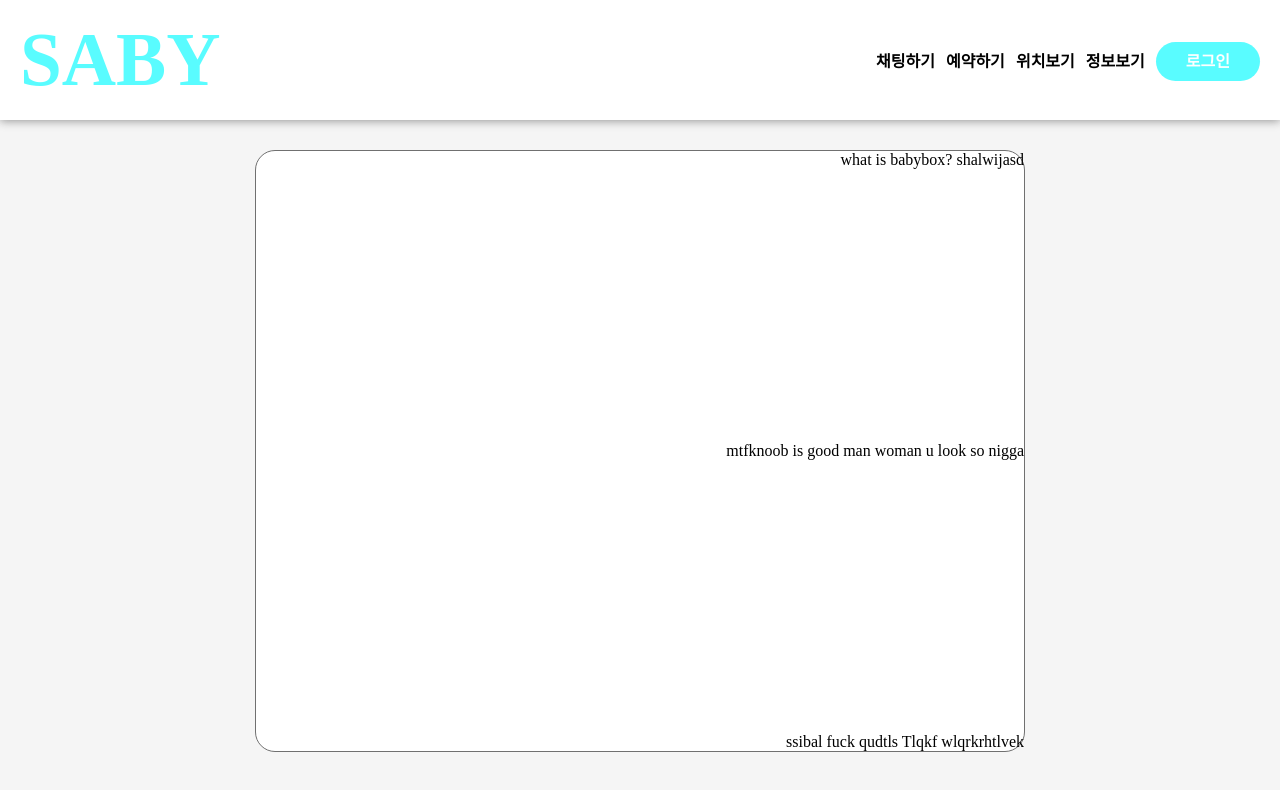
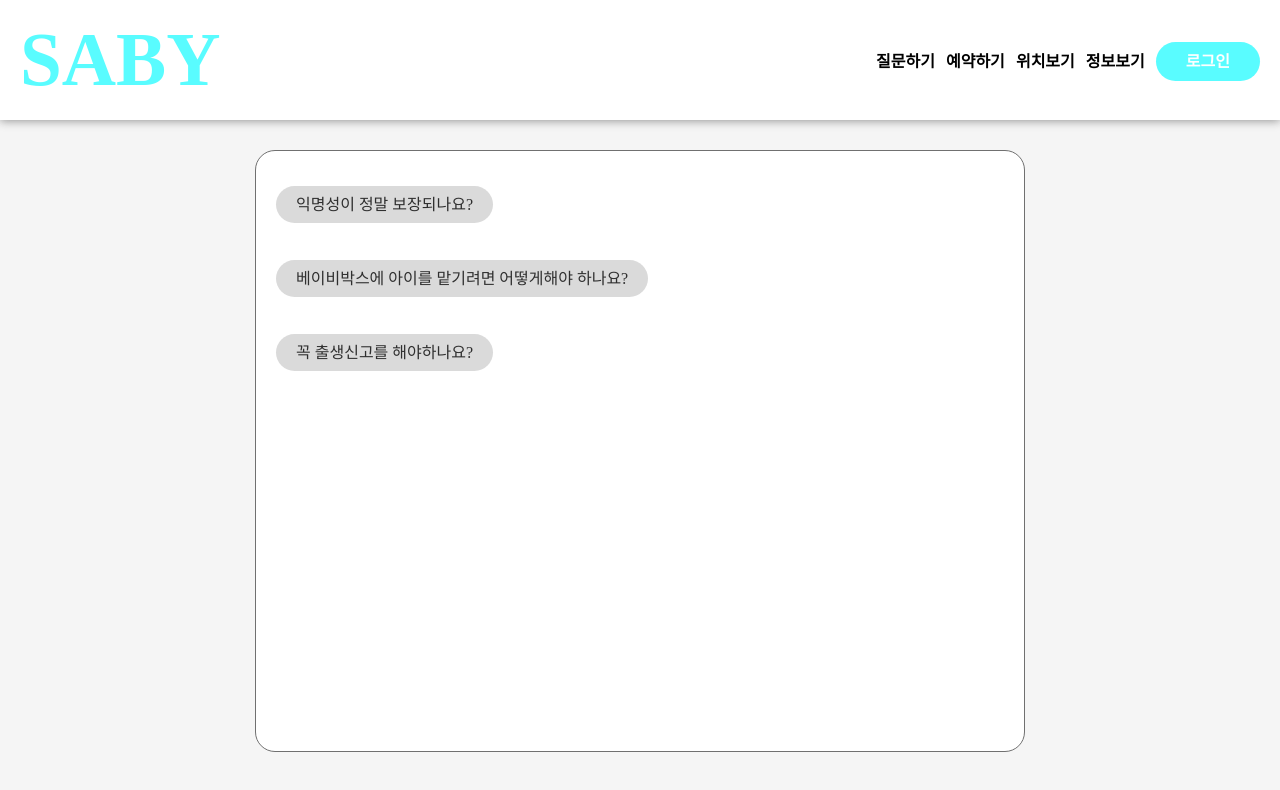
Before and after one commit to HACKERTON-JATS/SABY_FRONTEND, a React (Create React App) app: page /Chat in a window 1280 px wide. Shown: the top 790 px of the page. Built offline with nearby package versions, Linux system fonts and the light colour scheme; a web font is replaced by a local one; what google-maps-react would draw is missing.

Commit message:
[ADD] uset Last
.

```diff
--- a/src/components/Chat/Chat.js
+++ b/src/components/Chat/Chat.js
@@ -6,6 +6,9 @@ import * as S from "./styles";
 const Chat = () => {
 
     const [number, setNumber] = useState(0);
+    const [visF, setVisF] = useState("none");
+    const [visS, setVisS] = useState("none");
+    const [visT, setVisT] = useState("none");
 
 
     const QuestionId = async (e) => {
@@ -22,6 +25,21 @@ const Chat = () => {
     }
 
     const Ans = localStorage.getItem("Answer");
+    const changeVisF = () => {
+        setVisF("block");
+        setVisS("none");
+        setVisT("none");
+    }
+    const changeVisS = () => {
+        setVisF("none");
+        setVisS("block");
+        setVisT("none");
+    }
+    const changeVisT = () => {
+        setVisF("none");
+        setVisS("none");
+        setVisT("block");
+    }
 
     return (
         <>
@@ -30,16 +48,34 @@ const Chat = () => {
                 <S.ChatBox>
                     <S.QWrapper>
                         <S.First>
-                            <S.Question onClick={QuestionId}> what is babybox? shalwijasd</S.Question>
-                            <S.Answer>{Ans}</S.Answer>
+                            <S.Question onClick={changeVisF}> 익명성이 정말 보장되나요?</S.Question>
+                            <S.FAnswer visF={visF}>
+                                네! 저희 서비스는 사용자의 필요한 정보만 저장하고 닉네임도 일부만 보이게끔 해서
+                                <br />
+                                관리자조차도 사용자의 정보를 알 수 없습니다.안심하고 사용하셔도 좋습니다!
+                             </S.FAnswer>
                         </S.First>
                         <S.Second>
-                            <S.Question>mtfknoob is good man woman u look so nigga</S.Question>
-                            <S.Answer></S.Answer>
+                            <S.Question onClick={changeVisS}>베이비박스에 아이를 맡기려면 어떻게해야 하나요?</S.Question>
+                            <S.SAnswer visS={visS}>
+                                메인페이지에서 예약하기를 누르시고 그 다음부턴 빈칸에 따라 차례대로 입력해주시면 됩니다.
+                                <br />
+                                단 예약하시기 전에 꼭 채팅 또는 전화로 상담을 해주세요!
+                                <br />
+                                그리고 아이를 맡기기 전에 충분히 생각을 해주세요.
+                            </S.SAnswer>
                         </S.Second>
                         <S.Third>
-                            <S.Question>ssibal fuck qudtls Tlqkf wlqrkrhtlvek</S.Question>
-                            <S.Answer></S.Answer>
+                            <S.Question onClick={changeVisT}>꼭 출생신고를 해야하나요?</S.Question>
+                            <S.TAnswer visT={visT}>
+                                출생신고가 된 상태로 저희에게 온 아이들은 좋은 가정으로 입양보낼 수 있지만
+                                <br />
+                                출생신고조차 되어있지 않은 아이들은 입양이 불가능하여 보육원으로 보내지게 돼요.
+                                <br />
+                                보육원으로 보내진 아이들은 출생신고가 안 되어서 병원,
+                                <br />
+                                학교같은 기본적인 권리도 누리지 못할 거예요. 그러니 출생신고는 꼭! 해주세요
+                            </S.TAnswer>
                         </S.Third>
                     </S.QWrapper>
                 </S.ChatBox>
--- a/src/components/Chat/styles.js
+++ b/src/components/Chat/styles.js
@@ -18,7 +18,7 @@ export const ChatBox = styled.div`
 `
 
 export const First = styled.div`
-
+    margin-top: 40px;
 `
 
 export const Second = styled.div`
@@ -29,17 +29,50 @@ export const Third = styled.div`
 
 `
 
-export const Question = styled.p`
-    float: right;
+export const Question = styled.span`
+    padding: 10px 20px;
+    border-radius: 50px;
+    cursor: pointer;
+    background: #dadada;
+    color: #2f2f2f;
+
+    &:hover{
+        background: #555;
+        color: #fff;
+    }
 `
 
-export const Answer = styled.p`
-    float: left;
+export const FAnswer = styled.p`
+    margin-top: 50px;
+    border: 1px solid #59fcff;
+    border-radius: 20px;
+    padding: 20px 0px;
+    margin-right: 20px;
+    padding-left: 20px;
+    display: ${({ visF }) => visF};
+`
+export const SAnswer = styled.p`
+    margin-top: 50px;
+    border: 1px solid #59fcff;
+    border-radius: 20px;
+    padding: 20px 0px;
+    margin-right: 20px;
+    padding-left: 20px;
+    display: ${({ visS }) => visS};
+`
+export const TAnswer = styled.p`
+    margin-top: 50px;
+    border: 1px solid #59fcff;
+    border-radius: 20px;
+    padding: 20px 0px;
+    margin-right: 20px;
+    padding-left: 20px;
+    display: ${({ visT }) => visT};
 `
 
 export const QWrapper = styled.div`
-    height: 100%;
     display: flex;
     flex-direction: column;
-    justify-content: space-between;
+    gap: 50px;
+    margin-left: 20px;
 `
--- a/src/components/Enter/Enter.js
+++ b/src/components/Enter/Enter.js
@@ -11,7 +11,7 @@ const Enter = () => {
             <S.Slogan>베이비박스 지원 서비스</S.Slogan>
             <S.ChangePage>
                 <S.InformationWrp>
-                    <NavLink to="/">
+                    <NavLink to="/Information">
                         <S.InfShadow >
                             <S.SeeInf>정보 보러가기</S.SeeInf>
                             <S.HiddenInf>베이비 박스에 대해 자세한 정보를 보러가세요.</S.HiddenInf>
--- a/src/components/Login/Signup/Signup.js
+++ b/src/components/Login/Signup/Signup.js
@@ -125,25 +125,13 @@ const Signup = () => {
 
     const [code, setCode] = useState("");
 
-    const emailCk = async (e) => {
-        try {
-            await request("post", "/sms-certification/sends", {
-                "Content-type": "application/json"
-            }, {
-                "email": email
-            }, "USER")
-        }
-        catch {
-            console.log("err");
-        }
-    }
-
     const emailOk = async (e) => {
         try {
             setCode()
             await request("get", `sms-certification/confirms?code=${code}`, {
                 "Content-type": "application/json",
             }, {})
+            alert("이메일이 인증되었습니다!")
         }
         catch (e) {
             console.log(e);
@@ -207,7 +195,7 @@ const Signup = () => {
                             <S.UserEmail>이메일 인증 코드</S.UserEmail>
                             <S.Check>
                                 <S.EmailInp></S.EmailInp>
-                                <S.SendCode onClick={emailCk}>이메일 인증</S.SendCode>
+                                <S.SendCode onClick={emailOk}>이메일 인증</S.SendCode>
                             </S.Check>
                         </S.Email>
                         <S.Name>
--- a/src/components/Main/Content/Content.js
+++ b/src/components/Main/Content/Content.js
@@ -7,16 +7,22 @@ const Content = () => {
 
 
     const name = localStorage.getItem("name");
+    const timed = localStorage.getItem("timed");
 
     useEffect(async (e) => {
 
         try {
             const data = await requestWithAccessToken("get", "/reservation_time", {}, {}, "USER");
-            console.log(data)
+            console.log(data);
+            for (let i = 0; i < data.length; i++) {
+                console.log(data[i]);
+            }
+            localStorage.setItem("timed", JSON.stringify(data))
         }
         catch (e) {
             console.log(e)
         }
+
     }, [])
 
     return (
@@ -28,7 +34,7 @@ const Content = () => {
                 </S.Name>
                 <S.Reservation>
                     <S.Alias>예약 일정</S.Alias>
-                    <S.ReservationInf>예약일정이 없습니다</S.ReservationInf>
+                    <S.ReservationInf>{timed == undefined ? "예약일정이 없습니다" : timed.substr(10, 22)}</S.ReservationInf>
                 </S.Reservation>
             </S.Left>
             <S.Right>
--- a/src/components/Main/Header/Header.js
+++ b/src/components/Main/Header/Header.js
@@ -24,9 +24,9 @@ const Header = () => {
                         <S.Saby onClick={toMain}>SABY</S.Saby>
                     </S.Logo>
                     <S.NavBar>
-                        <Link exact to="/Chat">채팅하기</Link>
+                        <Link exact to="/Chat">질문하기</Link>
                         <Link exact to="/Reservation/date">예약하기</Link>
-                        <Link exact to="/Location">위치보기</Link>
+                        <Link exact to="/adminLocation">위치보기</Link>
                         <Link exact to="/Information/babybox">정보보기</Link>
                         <S.Login>{name == undefined ?
                             <Link exact to="/Signin" >로그인</Link> :
--- a/src/components/Reservation/WriteInfo/WriteInfo.js
+++ b/src/components/Reservation/WriteInfo/WriteInfo.js
@@ -90,10 +90,6 @@ const WriteInfo = ({ data, setData }) => {
                             <S.InpTitle>생년월일 <i style={{ color: "#ff4e4e" }}>*</i></S.InpTitle>
                             <S.InpN onChange={birthChange} type="datetime-local" />
                         </S.Left>
-                        <S.Right>
-                            <S.InpTitle>태어난 시각</S.InpTitle>
-                            <S.InpN type="time" />
-                        </S.Right>
                     </S.Birth>
 
                     <S.Name>
@@ -118,7 +114,9 @@ const WriteInfo = ({ data, setData }) => {
                         <S.InpTitle>아이 주의 사항</S.InpTitle>
                         <S.InpA onChange={cautionChange}></S.InpA>
                     </S.Advice>
-                    <button onClick={sendData}>asdasd</button>
+                    <S.ReservBtn>
+                        <button onClick={sendData}>예약하기</button>
+                    </S.ReservBtn>
                 </S.InpWrapper>
             </S.Wrapper>
         </>
--- a/src/components/Reservation/WriteInfo/styles.js
+++ b/src/components/Reservation/WriteInfo/styles.js
@@ -78,3 +78,17 @@ export const InpA = styled.input`
     height: 35px;
     border-bottom: 1px solid #d0d0d0;
 `
+
+export const ReservBtn = styled.div`
+    display: flex;
+    width: 100%;
+    margin-top: 20px;
+    justify-content: center;
+    & button{
+        padding: 8px 100px;
+        border: none;
+        color: white;
+        background: #29fbff;
+        border-radius: 20px;
+    }
+`
```
